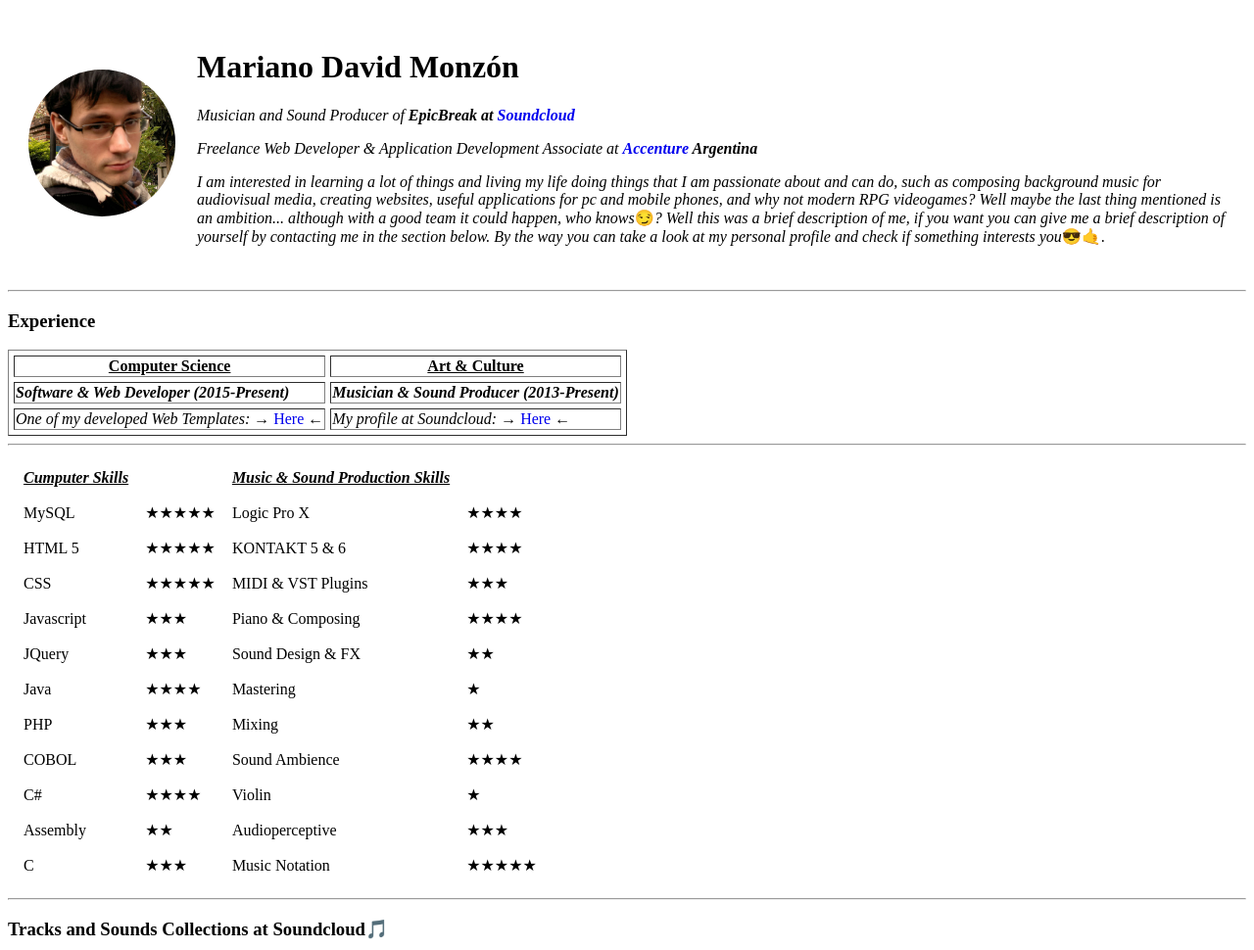
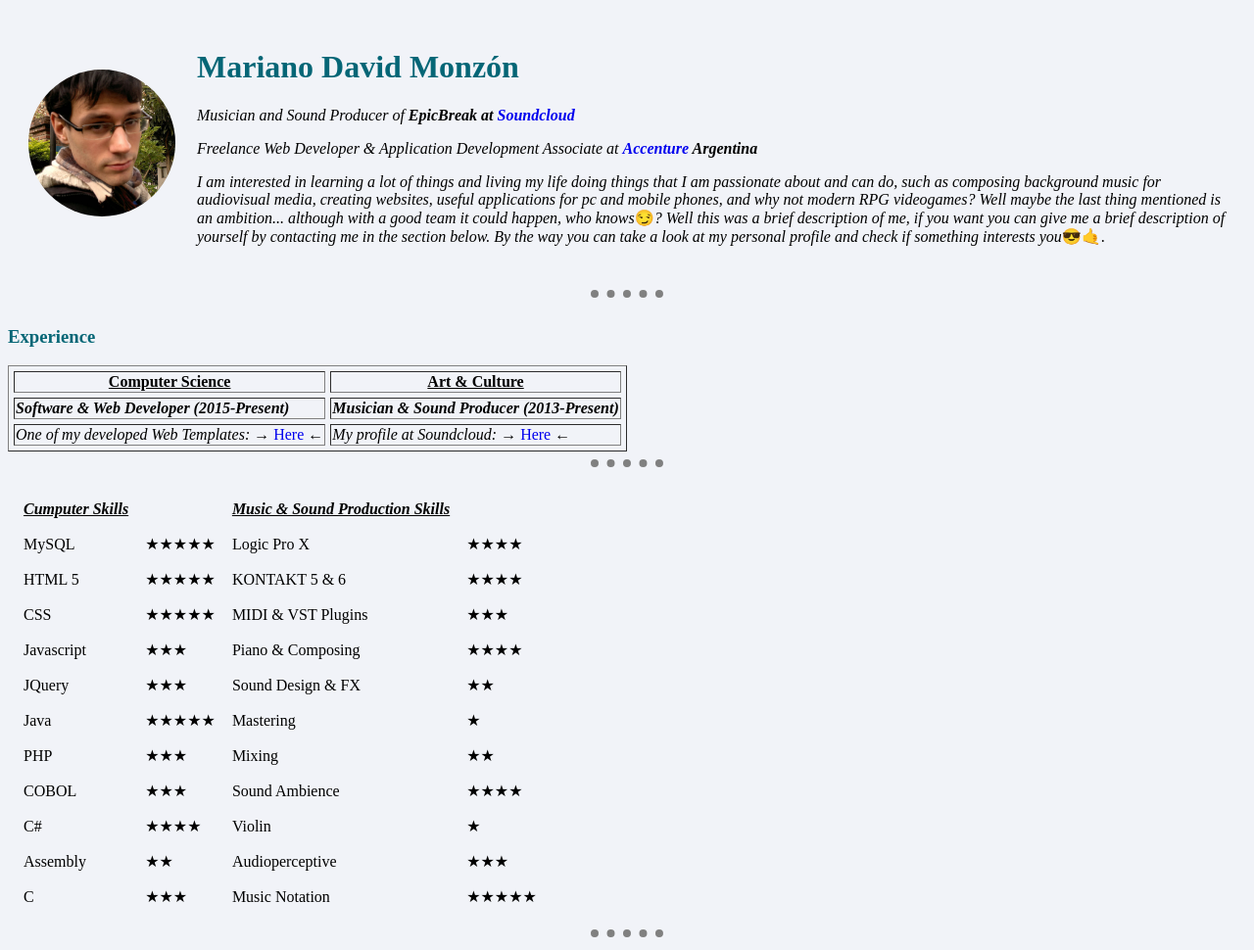
Before and after one commit to this-site-cant-be-reached/resume, a plain HTML site: page index.html in a window 1280 px wide. Shown: the top 970 px of the page at 98% size. Drawn offline with Linux system fonts and the light colour scheme.

Commit message:
Add files via upload

```diff
--- /dev/null
+++ b/css/style.css
@@ -0,0 +1,19 @@
+ body {
+     background-color: #f1f3f8;
+ }
+
+ h1 {
+     color: #056676;
+ }
+h3{
+    color: #056676;
+}
+ hr {
+     padding: 5px;
+     color: #8d93ab;
+     border-style: none;
+     border-top-style: dotted;
+     border-color: grey;
+     border-width: 8px;
+     width: 5%;
+ }
--- a/index.html
+++ b/index.html
@@ -5,7 +5,9 @@
     <meta charset="UTF-8">
     <meta name="viewport" content="width=device-width, initial-scale=1.0">
     <title>∑ Mariano's Personal Website</title>
+    <link rel="stylesheet" href="css/style.css">
 </head>
+
 
 
 <body>
@@ -110,7 +112,7 @@
             </tr>
             <tr>
                 <td>Java</td>
-                <td>★★★★</td>
+                <td>★★★★★</td>
                 <td>Mastering</td>
                 <td>★</td>
             </tr>
```
Also changed, not shown: contact-me.html (+1 -0 lines), hobbies.html (+1 -0 lines).
